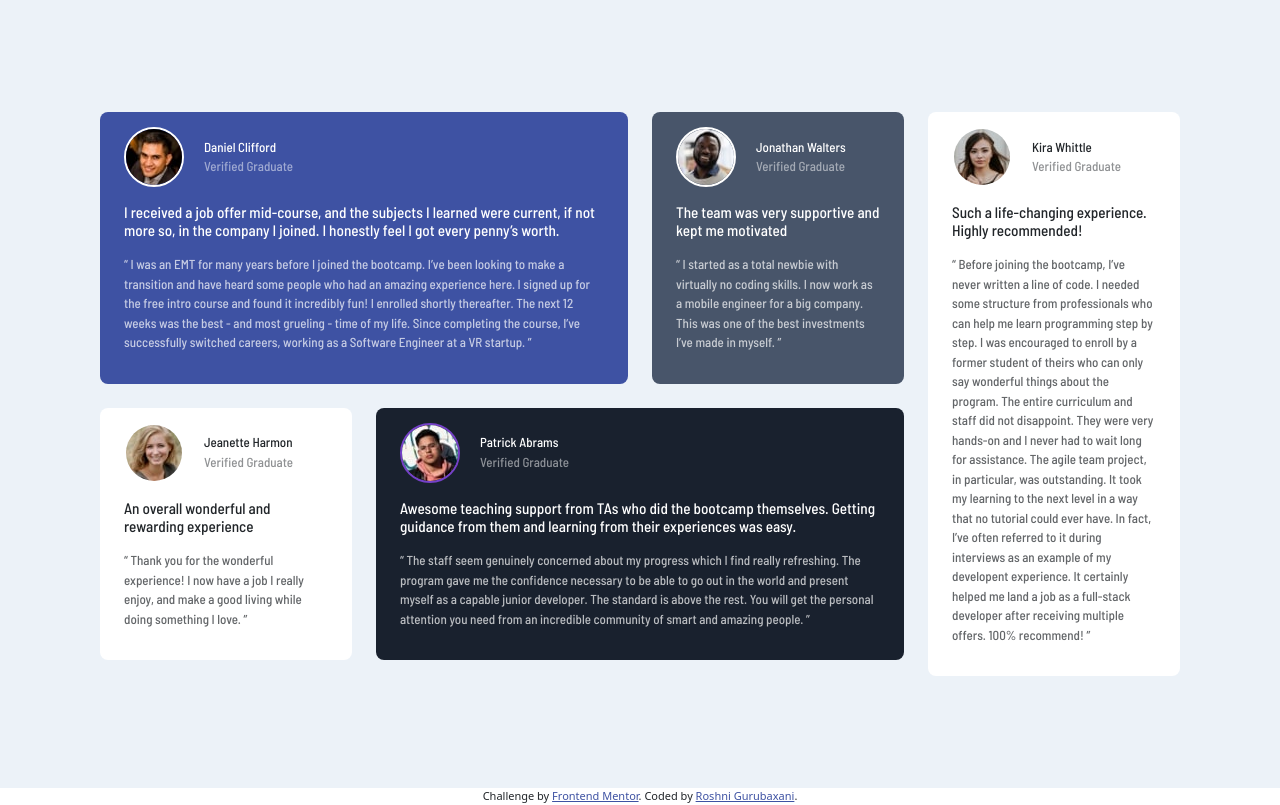
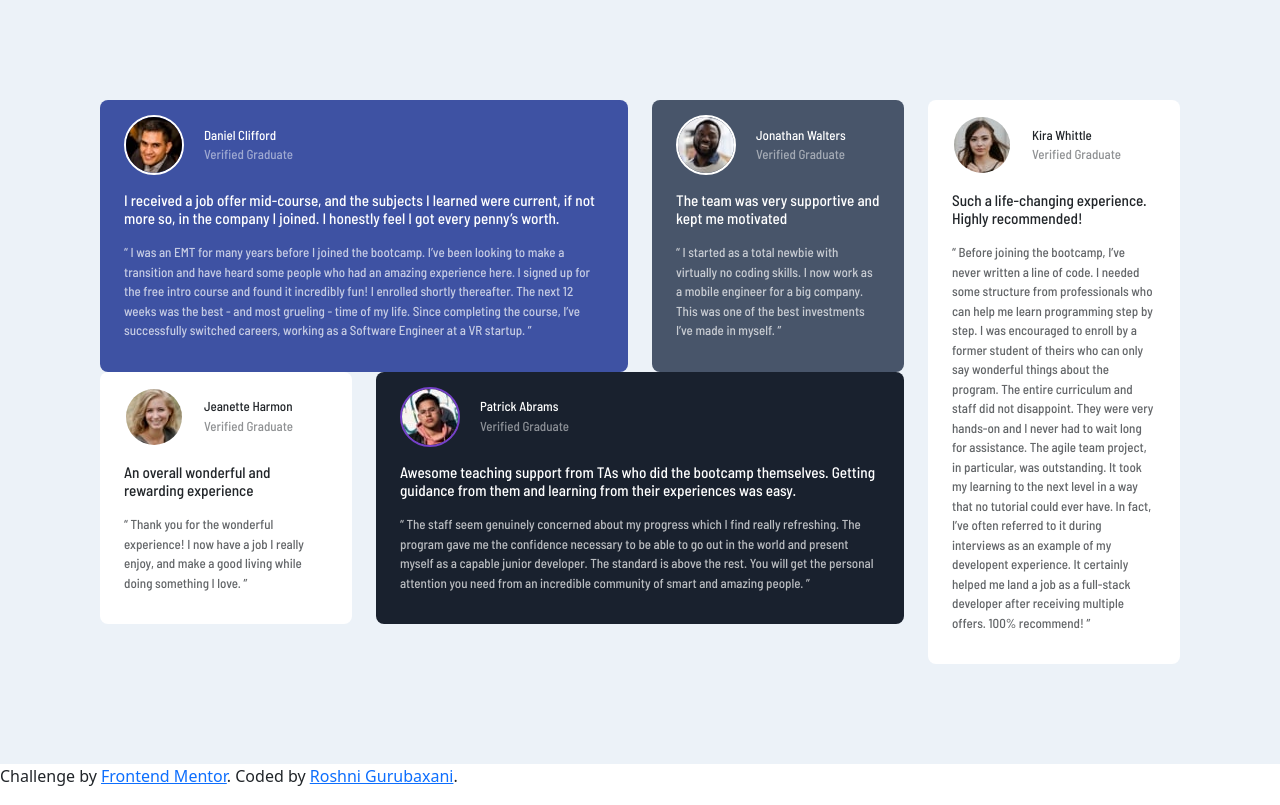
Before and after one commit to Roshni-Gurubaxani/Grid-testimonials, a plain HTML site: page index.html in a window 1280 px wide. Drawn offline with nearby package versions, Linux system fonts and the light colour scheme.

Commit message:
Update index.html

```diff
--- a/index.html
+++ b/index.html
@@ -19,22 +19,7 @@
 
   <title>Frontend Mentor | [Testimonials grid]</title>
 
-  <!-- Feel free to remove these styles or customise in your own stylesheet 👍 -->
-  <style>
-    .attribution {
-      font-size: 11px;
-      text-align: center;
-    }
 
-    .attribution a {
-      color: hsl(228, 45%, 44%);
-    }
-
-    .c1-r1-c1,.c1-r1-c2,.c1-r2-c1,.c1-r2-c2,.r1-c2{
-      padding-top: calc(var(--bs-gutter-x) * .5);
-      padding-bottom: calc(var(--bs-gutter-x) * .5);
-    }
-  </style>
 </head>
 
 <body>
```
